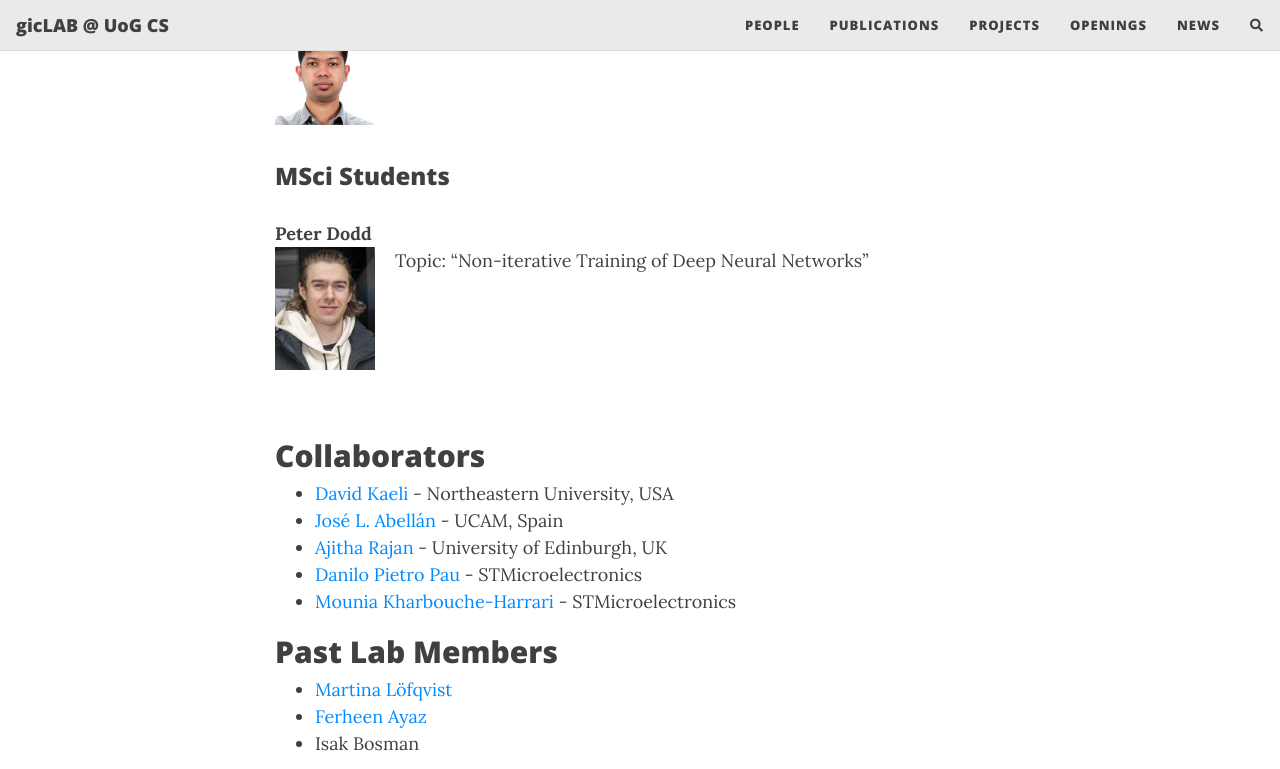
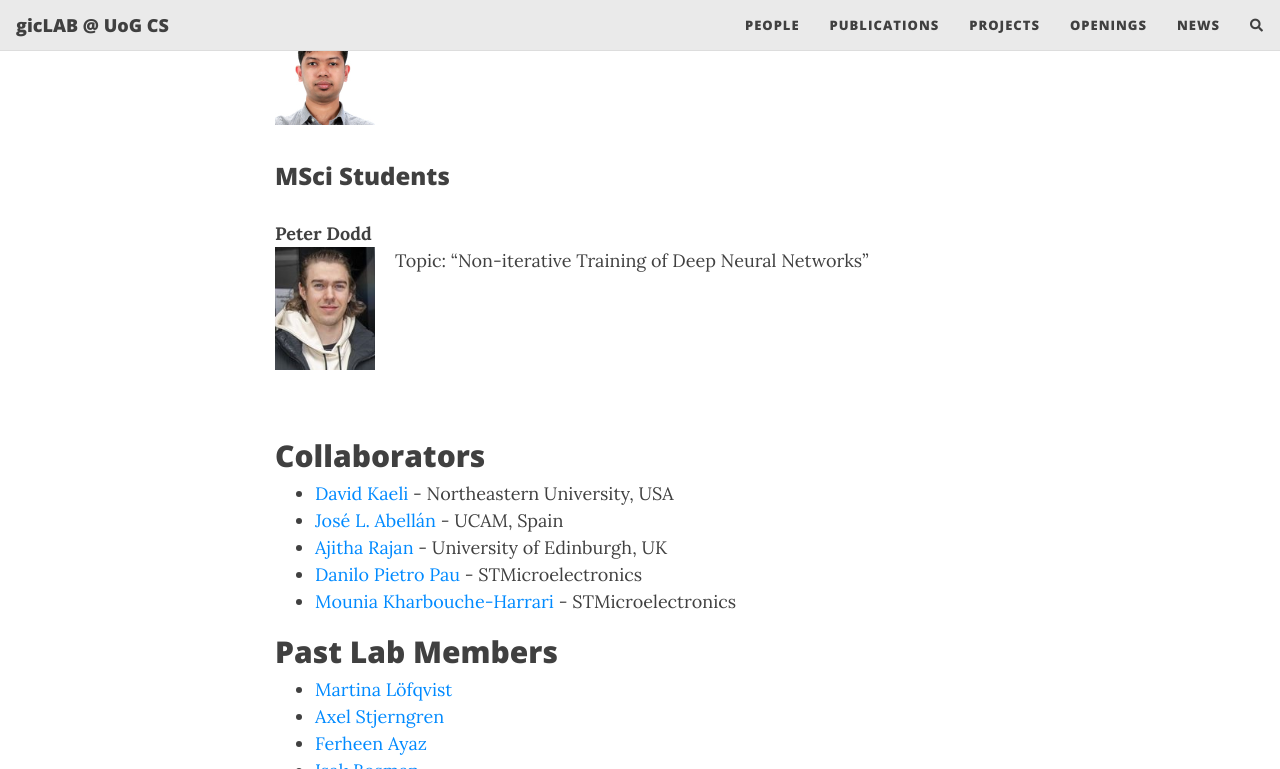
Before and after one commit to gicLAB/gicLAB.github.io, a Jekyll site: the page built from people.md, in a window 1280 px wide and 900 px high, scrolled down 1480 px, cut to the strip 0-769 px from the top of the window. Built offline with Jekyll 4.4.1, drawn with Linux system fonts in a browser that asks for light colours; nearby versions of some CDN libraries; comment, search, counter and statistics services are not loaded.

Commit message:
Update people.md

```diff
--- a/people.md
+++ b/people.md
@@ -72,8 +72,9 @@ Topic: "'Efficient ML model implementation in FPGAs"
 ## Past Lab Members
 
 - [Martina Löfqvist](https://www.linkedin.com/in/martinalofqvist/)
+- [Axel Stjerngren](https://www.linkedin.com/in/axel-stjerngren/)
 - [Ferheen Ayaz](https://www.linkedin.com/in/ferheen-ayaz-5631a71a7/)
-- Isak Bosman
+- [Isak Bosman](https://www.linkedin.com/in/isak-bosman/)
 <!-- ### Research Interns -->
 <!-- - Some Guy -->
 <!-- - Someone else (now @ company) -->
```
